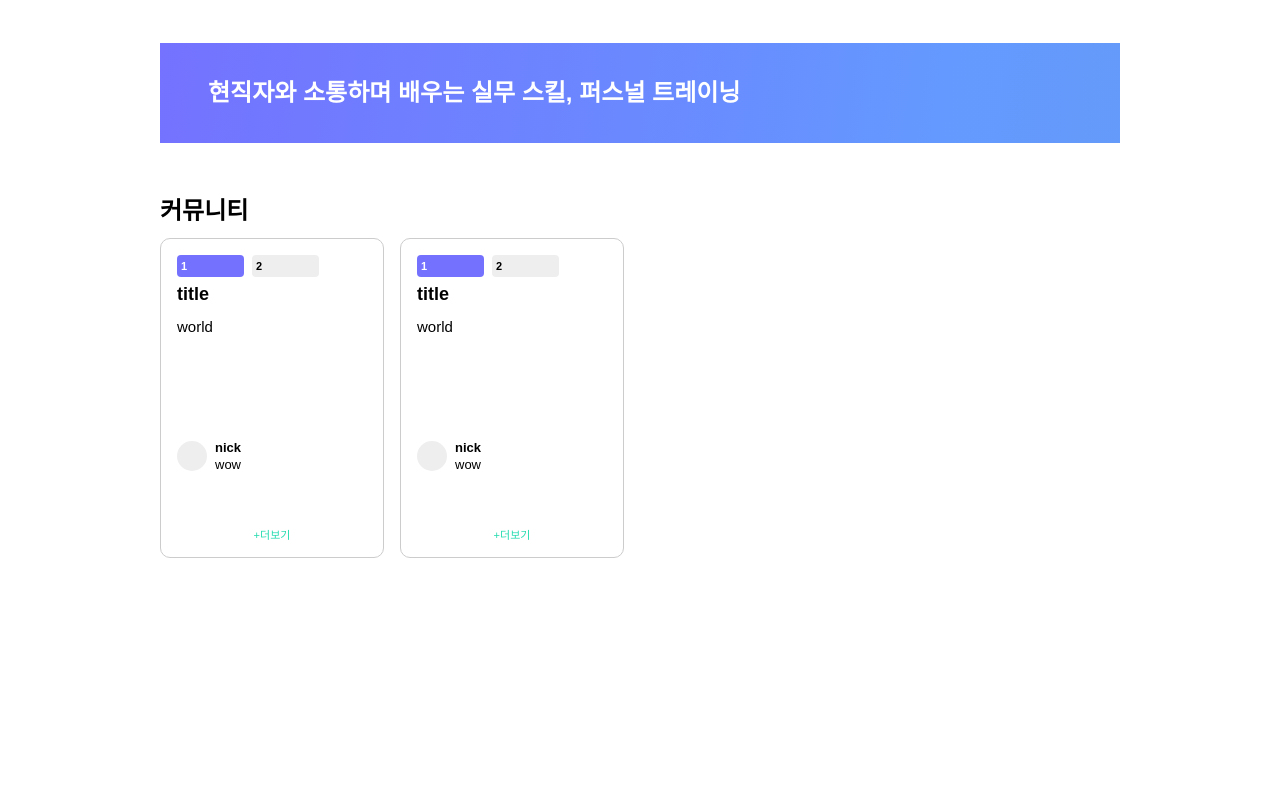
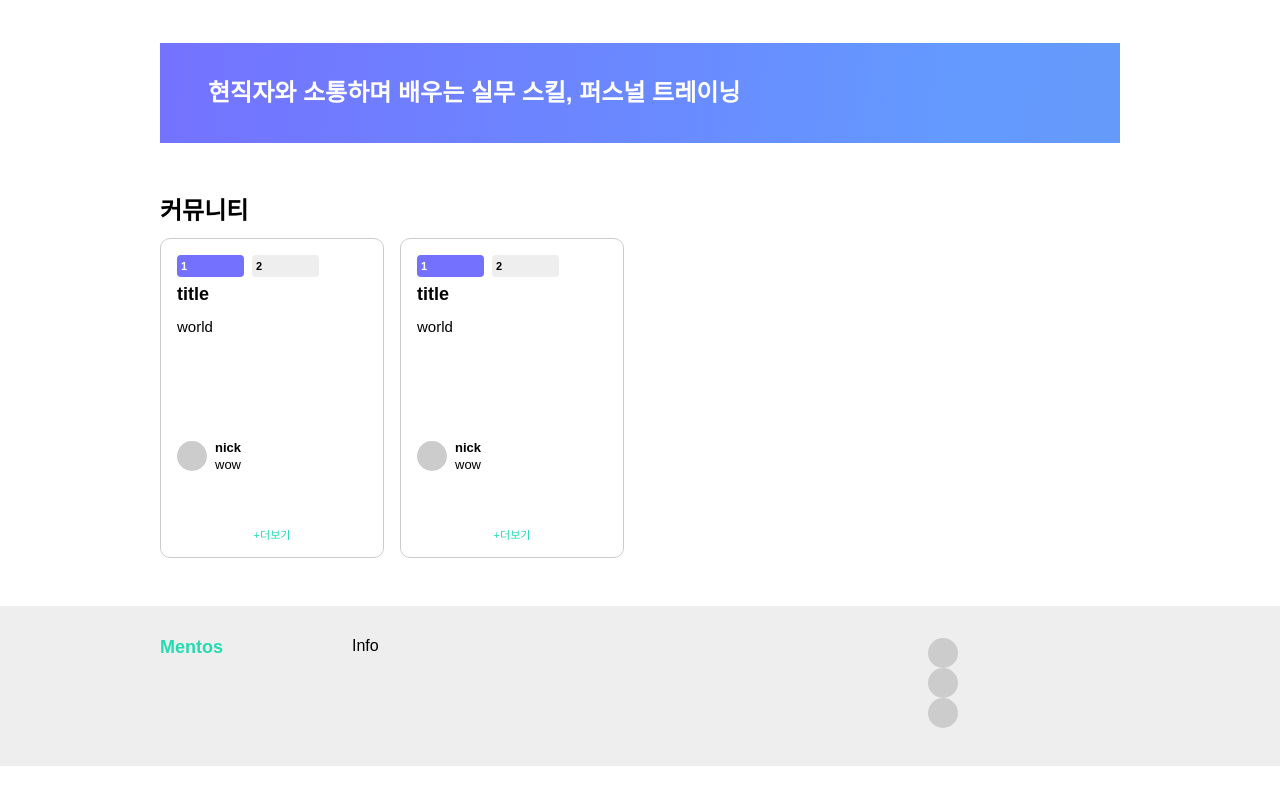
Before and after one commit to Leebonggu/mentos, a React (Create React App) app: page / in a window 1280 px wide. Shown: the part 1279-2079 px from the top of the page. Before the commit the page ends 1885 px from the top, so only its background shows below. Built offline with nearby package versions, Linux system fonts and the light colour scheme; a web font is replaced by a local one.

Commit message:
MT-13 Footer 기본틀

```diff
--- a/src/App.tsx
+++ b/src/App.tsx
@@ -2,6 +2,7 @@ import { BrowserRouter } from 'react-router-dom';
 import RootRoutes from './Routes';
 import Header from '@components/Header';
 import Layout from '@components/Layout';
+import Footer from '@components/Footer';
 
 function App() {
   const isDev = process.env.NODE_ENV === 'development';
@@ -12,6 +13,7 @@ function App() {
       <Layout>
         <RootRoutes />
       </Layout>
+      <Footer />
     </BrowserRouter>
   );
 }
--- a/src/components/Footer/index.tsx
+++ b/src/components/Footer/index.tsx
@@ -1,9 +1,28 @@
-import { Container } from './styles';
+import Icon from '@components/atom/Icon';
+import Logo from '@components/atom/Logo';
+import {
+  Container,
+  Contents,
+  LogoWrppaer,
+  CorporateInformationWrppaer,
+  SNSWrapper
+}
+from './styles';
 
 function Footer() {
   return (
     <Container>
-      Footer
+      <Contents>
+        <LogoWrppaer>
+          <Logo isSticky/>
+        </LogoWrppaer>
+        <CorporateInformationWrppaer>Info</CorporateInformationWrppaer>
+        <SNSWrapper>
+          <Icon />
+          <Icon />
+          <Icon />
+        </SNSWrapper>
+      </Contents>
     </Container>
   );
 }
--- a/src/components/Footer/styles.ts
+++ b/src/components/Footer/styles.ts
@@ -1,3 +1,23 @@
 import styled from 'styled-components';
 
-export const Container = styled.div``;
+export const Container = styled.footer`
+  height: 160px;
+  background-color: ${props => props.theme.color.gray_05};
+`;
+
+export const Contents = styled.div`
+  margin: 0 auto;
+  max-width: 960px;
+  padding: 32px 0 72px 0;
+  display: flex;
+`;
+
+export const LogoWrppaer = styled.div`
+  flex: 2;
+`
+export const CorporateInformationWrppaer = styled.div`
+  flex: 6;
+`;
+export const SNSWrapper = styled.div`
+  flex: 2;
+`;
--- a/src/components/Header/index.tsx
+++ b/src/components/Header/index.tsx
@@ -1,5 +1,6 @@
 import { Container, ContentsWrapper, Contents } from './styles';
 import { useSticky } from '@hooks/useSticky'
+import Logo from '@components/atom/Logo';
 
 function Header() {
   const isSticky = useSticky(20);
@@ -8,7 +9,7 @@ function Header() {
     <Container isSticky={isSticky}>
       <ContentsWrapper>
         <Contents>
-          <div>MENTOS</div>
+          <Logo isSticky={isSticky}/>
           <div>ICON</div>
         </Contents>
       </ContentsWrapper>
--- a/src/components/Layout/styles.ts
+++ b/src/components/Layout/styles.ts
@@ -3,4 +3,5 @@ import styled from 'styled-components';
 export const Container = styled.div`
   margin: 0 auto;
   width: 100vw;
+  height: calc(100vh - 64px - 160px)vh;
 `;
--- a/src/components/atom/Icon.tsx
+++ b/src/components/atom/Icon.tsx
@@ -8,7 +8,7 @@ const Container = styled.div`
   justify-content: center;
   align-items: center;
   border-radius: 50%;
-  background-color: ${props => props.theme.color.gray_05};
+  background-color: ${props => props.theme.color.gray_04};
 `;
 
 
--- /dev/null
+++ b/src/components/atom/Logo.tsx
@@ -0,0 +1,15 @@
+import styled from 'styled-components';
+
+interface Props {
+  isSticky?: boolean;
+}
+const Logo = styled.span<Props>`
+  font-size: ${props => props.theme.typography.size.md};
+  font-weight: ${props => props.theme.typography.weight.bold};
+  color: ${props => props.isSticky ? props.theme.color.secondary_01 : props.theme.color.white};
+`;
+
+// eslint-disable-next-line react/display-name
+export default function({ isSticky }:Props) {
+  return <Logo isSticky={isSticky}>Mentos</Logo>
+}
```
